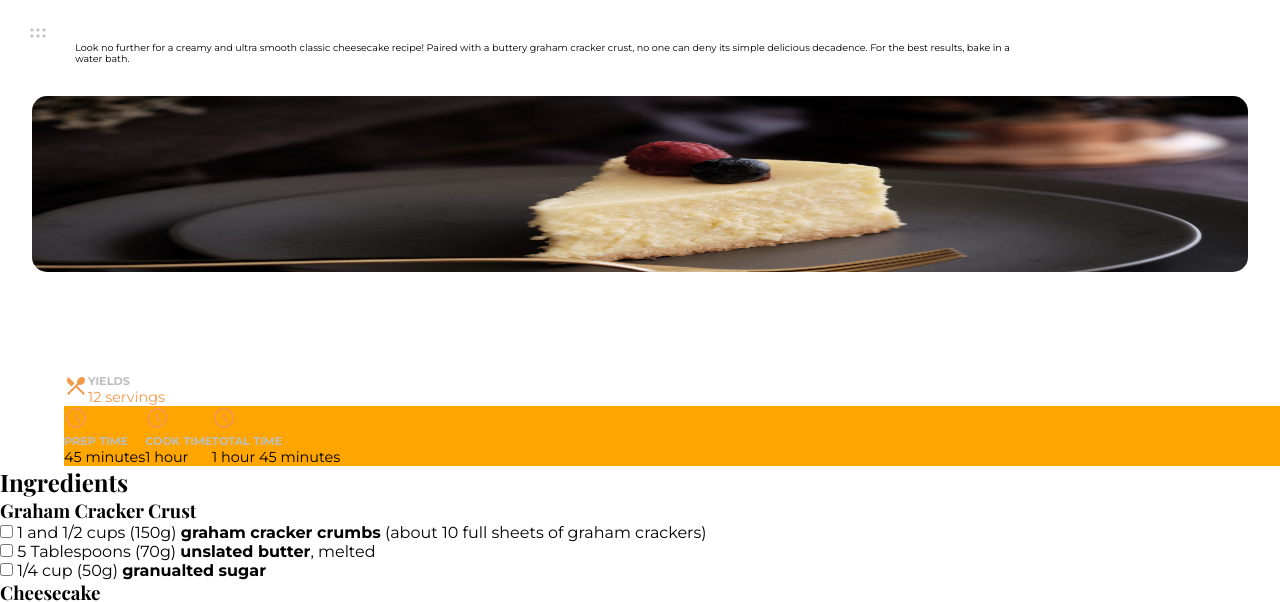
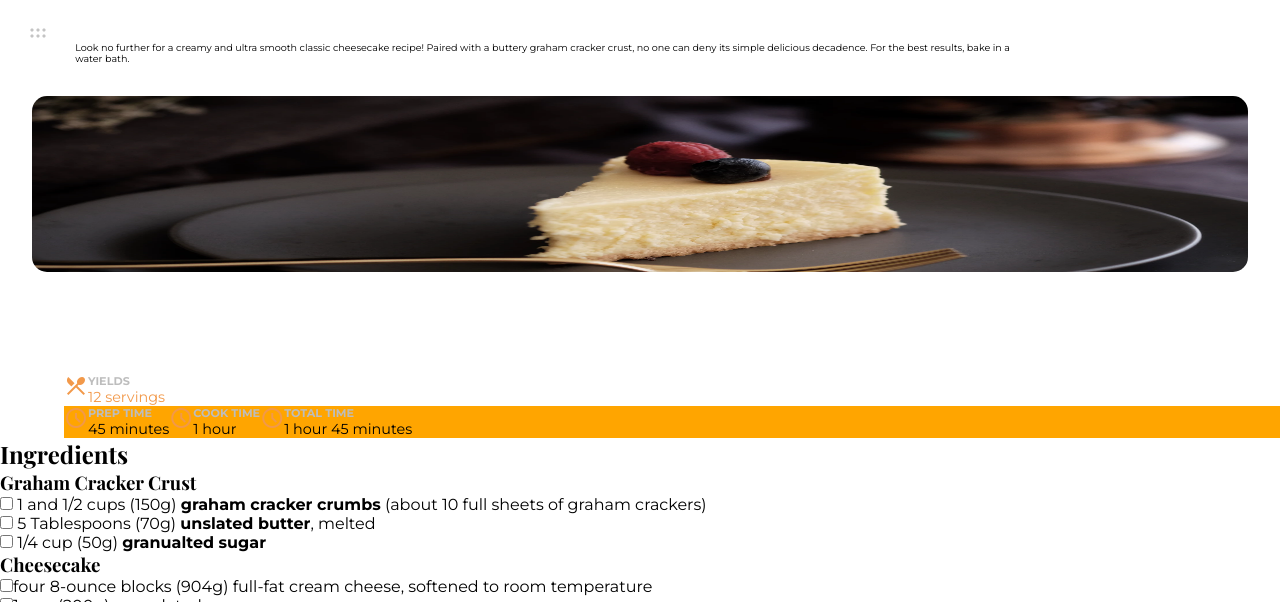
Before and after one commit to AkaraTawng/recipe-blog-challenge-dev-io, a plain HTML site: page index.html in a window 1280 px wide. Shown: the part 137-739 px from the top of the page. Drawn offline with nearby package versions, Linux system fonts and the light colour scheme; a web font is replaced by a local one.

Commit message:
add dish-info-item-container divs and set flex properties

```diff
--- a/index.html
+++ b/index.html
@@ -40,18 +40,24 @@
                     <ul>
                         <li>
                             <span class="material-symbols-outlined">schedule</span>
+                            <div class="dish-info-item-container">
                                 <h2 class="dish-info-li-header">prep time</h2>
                                 <p>45 minutes</p>
+                            </div>
                         </li>
                         <li>
                             <span class="material-symbols-outlined">schedule</span>
+                            <div class="dish-info-item-container">
                                 <h2 class="dish-info-li-header">cook time</h2>
                                 <p>1 hour</p>
+                            </div>
                         </li>
                         <li>
                             <span class="material-symbols-outlined">schedule</span>
+                            <div class="dish-info-item-container">
                                 <h2 class="dish-info-li-header">total time</h2>
                                 <p>1 hour 45 minutes</p>
+                            </div>
                         </li>
                     </ul>
                 </aside>
--- a/scss/layout/_dish-info.scss
+++ b/scss/layout/_dish-info.scss
@@ -9,6 +9,15 @@
         ul {
             display: flex;
             background-color: orange;
+
+            li {
+                display: flex;
+
+                .dish-info-item-container {
+                    display: flex;
+                    flex-direction: column;
+                }
+            }
         }
 
         .material-symbols-outlined {
```
Also changed, not shown: main.css, 1 other file. Lines whose indentation alone changed are shown as unchanged.
